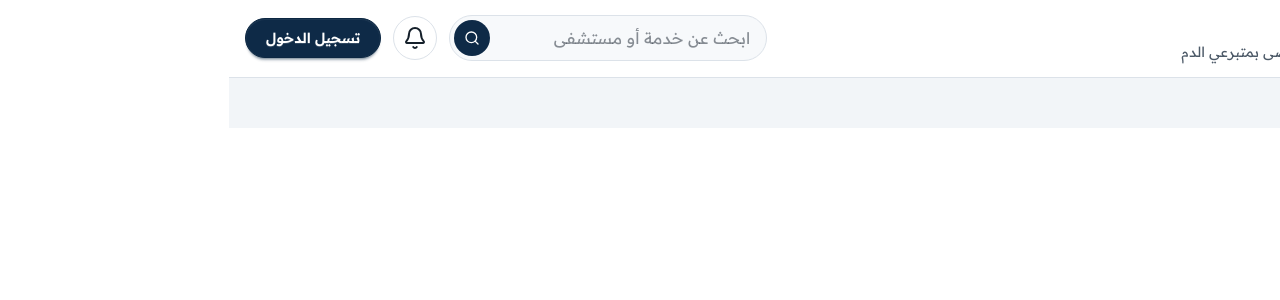
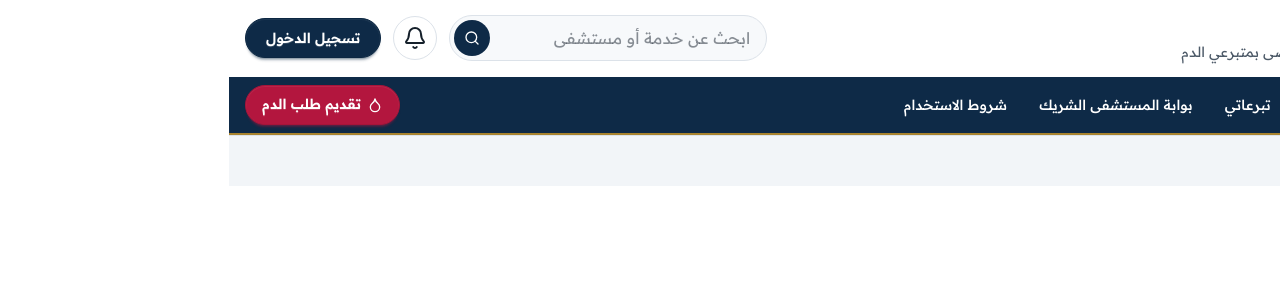
Before and after one commit to Marnie0/bloodlink, a React (Vite) app in the folder client/: page / in a window 1280 px wide. Shown: the top 300 px of the page. Built offline with nearby package versions, Linux system fonts and the light colour scheme.

Commit message:
feat: main nav with active links and request button

```diff
--- a/client/src/components/layout/Header.jsx
+++ b/client/src/components/layout/Header.jsx
@@ -1,5 +1,6 @@
+import Brand from './Brand';
+import MainNav from './MainNav';
 import { Link } from 'react-router-dom';
-import Brand from './Brand';
 import { Bell, LogIn, Search } from 'lucide-react';
 
 export default function Header() {
@@ -39,6 +40,7 @@ export default function Header() {
           </Link>
         </div>
       </div>
+      <MainNav />
     </header>
   );
 }
--- /dev/null
+++ b/client/src/components/layout/MainNav.jsx
@@ -0,0 +1,49 @@
+import { NavLink } from 'react-router-dom';
+import clsx from 'clsx';
+import { Droplet } from 'lucide-react';
+
+const links = [
+  { to: '/', label: 'الرئيسية', end: true },
+  { to: '/donor/requests', label: 'الطلبات القريبة', end: true },
+  { to: '/donor/history', label: 'تبرعاتي' },
+  { to: '/hospital', label: 'بوابة المستشفى الشريك' },
+  { to: '/terms', label: 'شروط الاستخدام' },
+];
+
+export default function MainNav() {
+  return (
+    <nav aria-label="القائمة الرئيسية" className="bg-navy border-gold hidden border-b-2 lg:block">
+      <div className="mx-auto flex max-w-7xl items-center justify-between px-4 py-2">
+        <div className="flex items-center gap-2">
+          {links.map((link) => (
+            <NavLink
+              key={link.to}
+              to={link.to}
+              end={link.end}
+              className={({ isActive }) =>
+                clsx(
+                  'focus-visible:outline-gold rounded-full px-3 py-2 text-sm font-medium transition-colors focus-visible:outline-2 focus-visible:outline-offset-2',
+                  isActive ? 'bg-surface text-navy font-semibold' : 'text-white hover:bg-white/10',
+                )
+              }
+            >
+              {link.label}
+            </NavLink>
+          ))}
+        </div>
+        <NavLink
+          to="/donor/requests/new"
+          className={({ isActive }) =>
+            clsx(
+              'btn btn-primary rounded-full',
+              isActive ? 'bg-surface text-navy hover:bg-primary hover:text-white' : 'text-white',
+            )
+          }
+        >
+          <Droplet className="size-4" />
+          تقديم طلب الدم
+        </NavLink>
+      </div>
+    </nav>
+  );
+}
```
